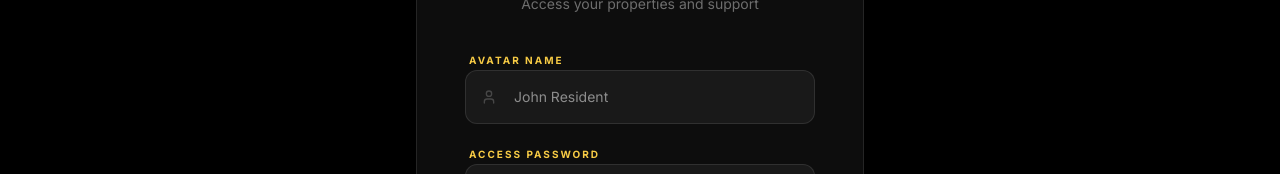
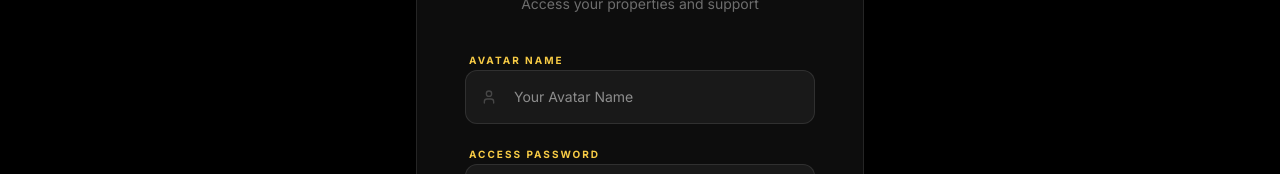
Before and after one commit to Liegep/Holanbra, a React (Vite) app: page /resident in a window 1280 px wide. Shown: the part 313-487 px from the top of the page. Built offline with nearby package versions, Linux system fonts and the light colour scheme.

Commit message:
feat(dashboard): Improve avatar name input accessibility
Adds `autoComplete="off"` to the avatar name input field to prevent unwanted auto-filling and changes the placeholder text for clarity.

```diff
--- a/src/components/ResidentDashboard.tsx
+++ b/src/components/ResidentDashboard.tsx
@@ -244,9 +244,10 @@ const ResidentDashboard:FC = () => {
                     <User className="absolute left-4 top-1/2 -translate-y-1/2 text-white/20" size={16} />
                     <input
                         type="text"
+                        autoComplete="off"
                         value={avatarName}
                         onChange={(e) => setAvatarName(e.target.value)}
-                        placeholder="John Resident"
+                        placeholder="Your Avatar Name"
                         className="w-full bg-white/5 border border-white/10 rounded-xl py-4 pl-12 pr-4 text-white text-sm focus:border-amber-500/50 outline-none transition-all"
                     />
                 </div>
```
